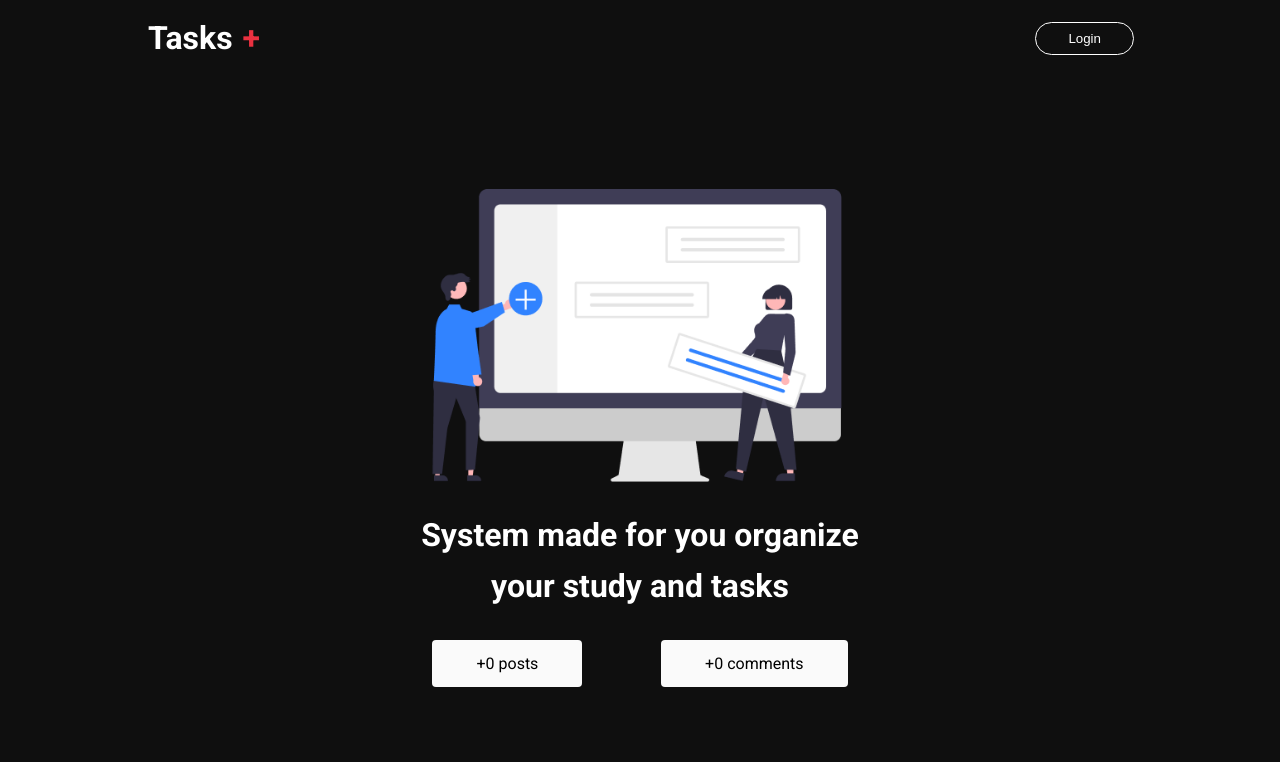
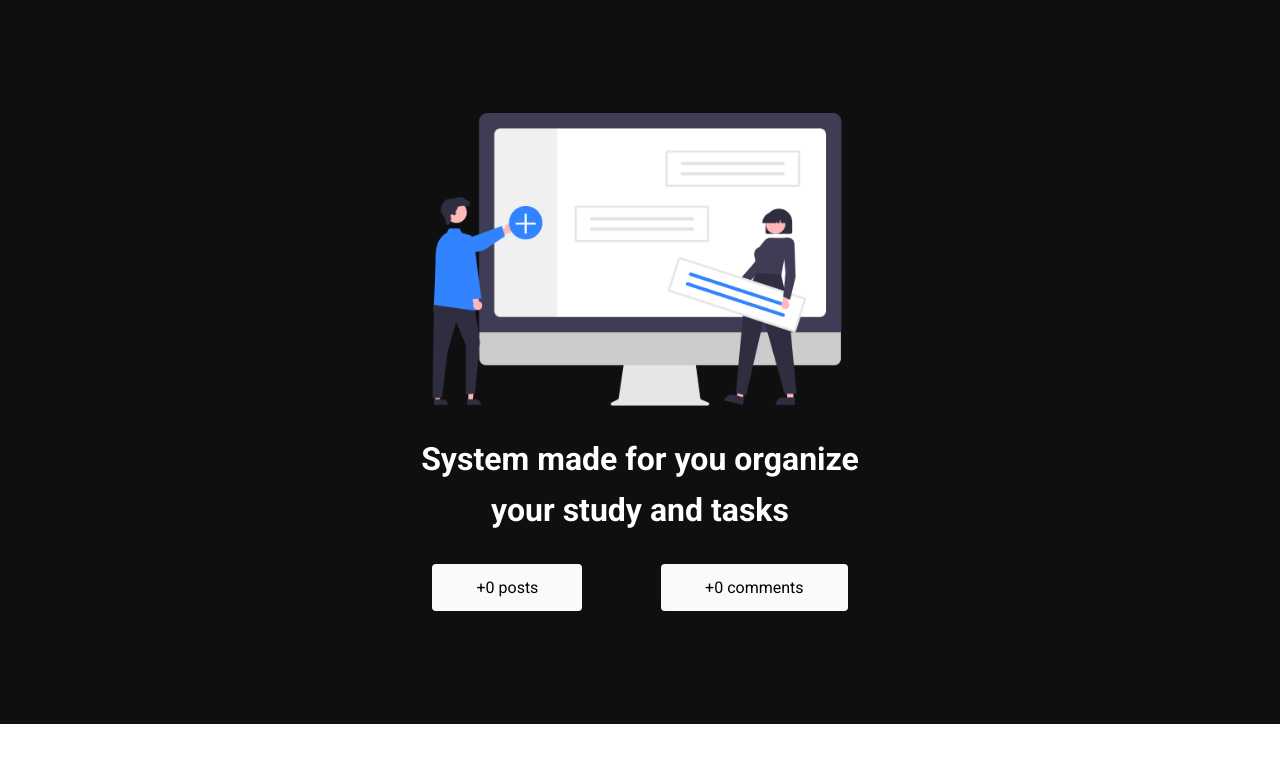
Before and after one commit to rafamorais/tasks, a Next.js app: page / in a window 1280 px wide. Shown: the top 762 px of the page. Built offline with nearby package versions, Linux system fonts and the light colour scheme; no server answers; the database is empty.

Commit message:
Testing deploy railway

```diff
--- a/src/pages/_app.tsx
+++ b/src/pages/_app.tsx
@@ -1,6 +1,6 @@
 import type { AppProps } from "next/app";
 import "@/styles/globals.css";
-import Header from "@/components/Header";
+// import Header from "@/components/Header";
 import { SessionProvider } from "next-auth/react";
 
 export default function App({
@@ -9,7 +9,7 @@ export default function App({
 }: AppProps) {
   return (
     <SessionProvider session={session}>
-      <Header />
+      {/* <Header /> */}
       <Component {...pageProps} />
     </SessionProvider>
   );
```
